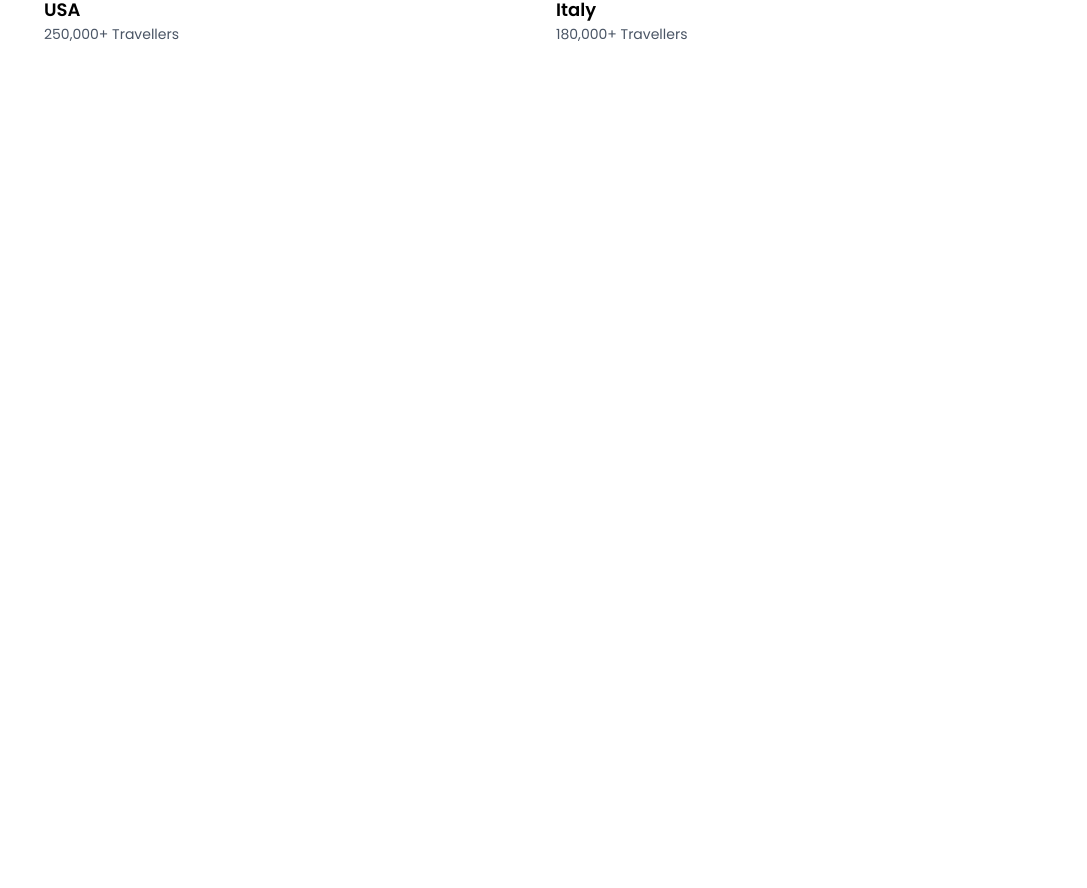
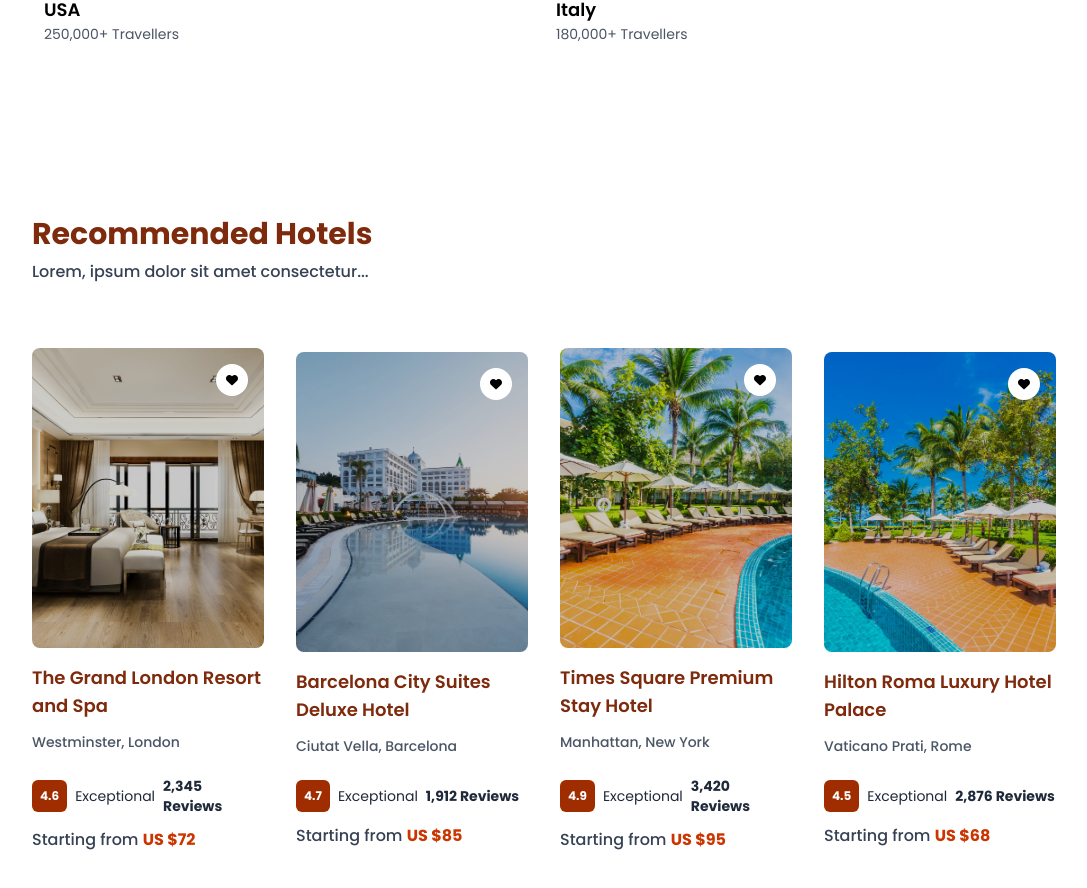
Before and after one commit to Santos2175/travel-app-nextjs, a Next.js app: page / in a window 1280 px wide. Shown: the part 1436-2324 px from the top of the page, without its empty margins (96-1183 px from the left). Before the commit the page ends 1572 px from the top, so only its background shows below. Built offline with nearby package versions, Linux system fonts and the light colour scheme.

Commit message:
Hotel section added

```diff
--- a/components/Home/Home.tsx
+++ b/components/Home/Home.tsx
@@ -1,12 +1,14 @@
 import React from 'react';
 import Hero from './Hero/Hero';
 import Destination from '../Destination/Destination';
+import Hotel from '../Hotel/Hotel';
 
 const Home = () => {
   return (
     <div className='overflow-hidden'>
       <Hero />
       <Destination />
+      <Hotel />
     </div>
   );
 };
--- /dev/null
+++ b/components/Hotel/Hotel.tsx
@@ -0,0 +1,23 @@
+import React from 'react';
+import SectionHeading from '../Helper/SectionHeading';
+import { HOTELS_DATA } from '@/data/data';
+import HotelCard from './HotelCard';
+
+const Hotel = () => {
+  return (
+    <section id='hotel' className='py-20'>
+      {/* SECTION HEADING */}
+      <SectionHeading heading='Recommended Hotels' />
+
+      <div className='w-[80%] mx-auto grid grid-cols-1 sm:grid-cols-2 lg:grid-cols-3 xl:grid-cols-4 gap-8 items-center mt-16'>
+        {HOTELS_DATA.map((data) => (
+          <div key={data.id}>
+            <HotelCard hotel={data} />
+          </div>
+        ))}
+      </div>
+    </section>
+  );
+};
+
+export default Hotel;
--- /dev/null
+++ b/components/Hotel/HotelCard.tsx
@@ -0,0 +1,67 @@
+import Image from 'next/image';
+import React from 'react';
+import { FaHeart } from 'react-icons/fa6';
+
+type HotelCardProps = {
+  hotel: {
+    id: number;
+    image: string;
+    name: string;
+    location: string;
+    rating: number;
+    reviews: string;
+    price: string;
+  };
+};
+
+const HotelCard = ({ hotel }: HotelCardProps) => {
+  return (
+    <div>
+      <div className='relative h-[300px] w-full rounded-lg cursor-pointer group overflow-hidden'>
+        {/* ADD TO FAV BUTTON */}
+        <div className='absolute top-4 right-4 z-20 h-8 w-8 bg-white rounded-full text-black flex items-center justify-center flex-col'>
+          <FaHeart className='w-3 h-3' />
+        </div>
+
+        {/* OVERLAY */}
+        <div className='absolute inset-0 bg-black opacity-20 z-1' />
+        <Image
+          src={hotel.image}
+          alt={hotel.name}
+          width={500}
+          height={500}
+          className='h-full w-full object-cover overflow-hidden transition-all duration-300 group-hover:scale-110'
+        />
+      </div>
+
+      {/* HOTEL DETAILS */}
+      <div>
+        <h2 className='mt-4 text-lg font-semibold text-orange-900 hover:text-slate-600 cursor-pointer transition-all duration-200'>
+          {hotel.name}
+        </h2>
+        <p className='text-sm text-gray-600 mt-1 mb-2 sm:mt-3 sm:mb-6 font-medium'>
+          {hotel.location}
+        </p>
+
+        {/* RATING */}
+        <div className='flex items-center space-x-2'>
+          <div className='p-2 bg-orange-800 rounded-md font-bold text-white text-xs '>
+            {hotel.rating}
+          </div>
+          <p className='text-sm text-gray-800'>Exceptional</p>
+          <p className='text-sm font-bold text-gray-800'>
+            {hotel.reviews} Reviews
+          </p>
+        </div>
+
+        {/* PRICE */}
+        <p className='mt-1 sm:mt-3 text-gray-700 font-medium'>
+          Starting from{' '}
+          <span className='text-orange-700 font-bold'>US ${hotel.price}</span>
+        </p>
+      </div>
+    </div>
+  );
+};
+
+export default HotelCard;
```
